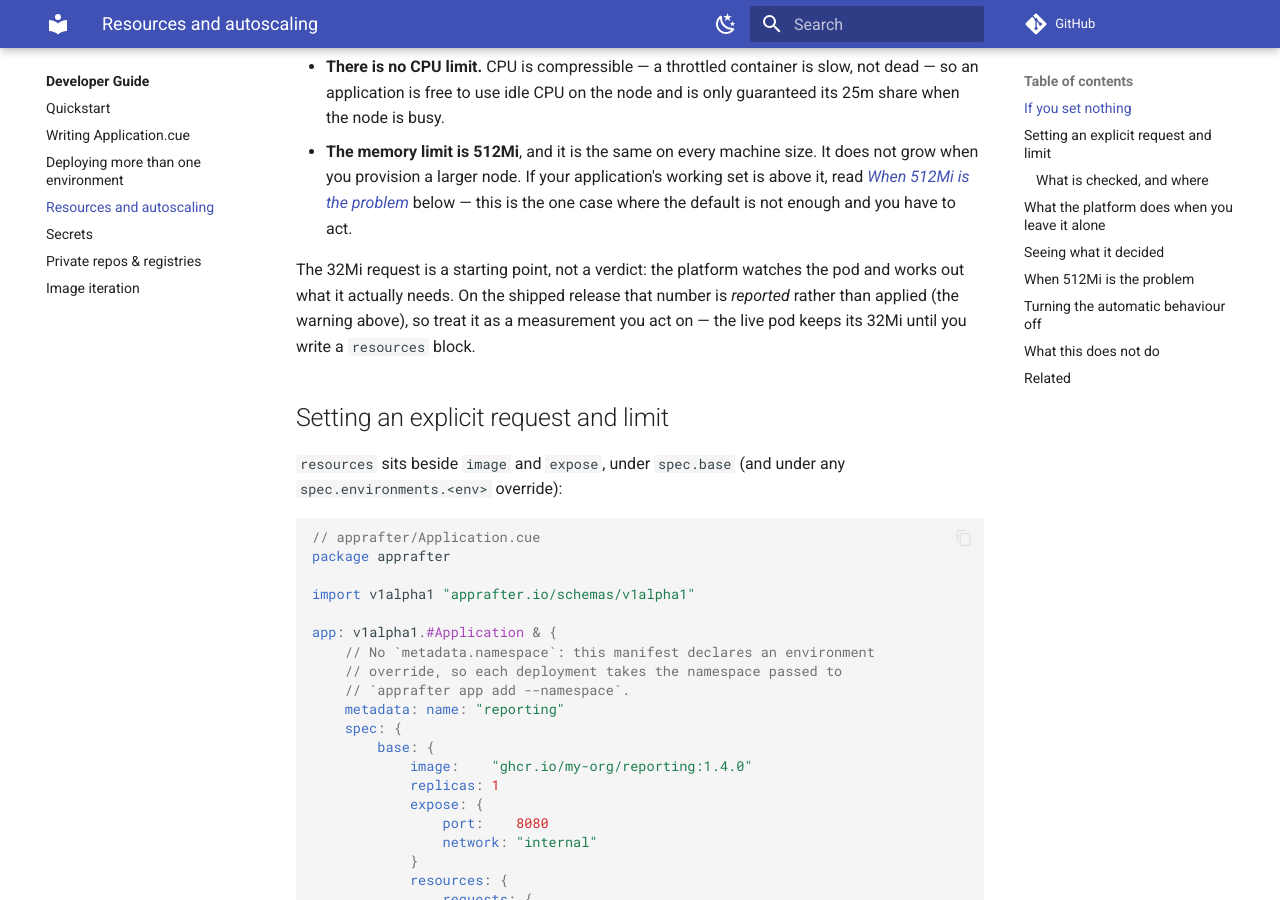
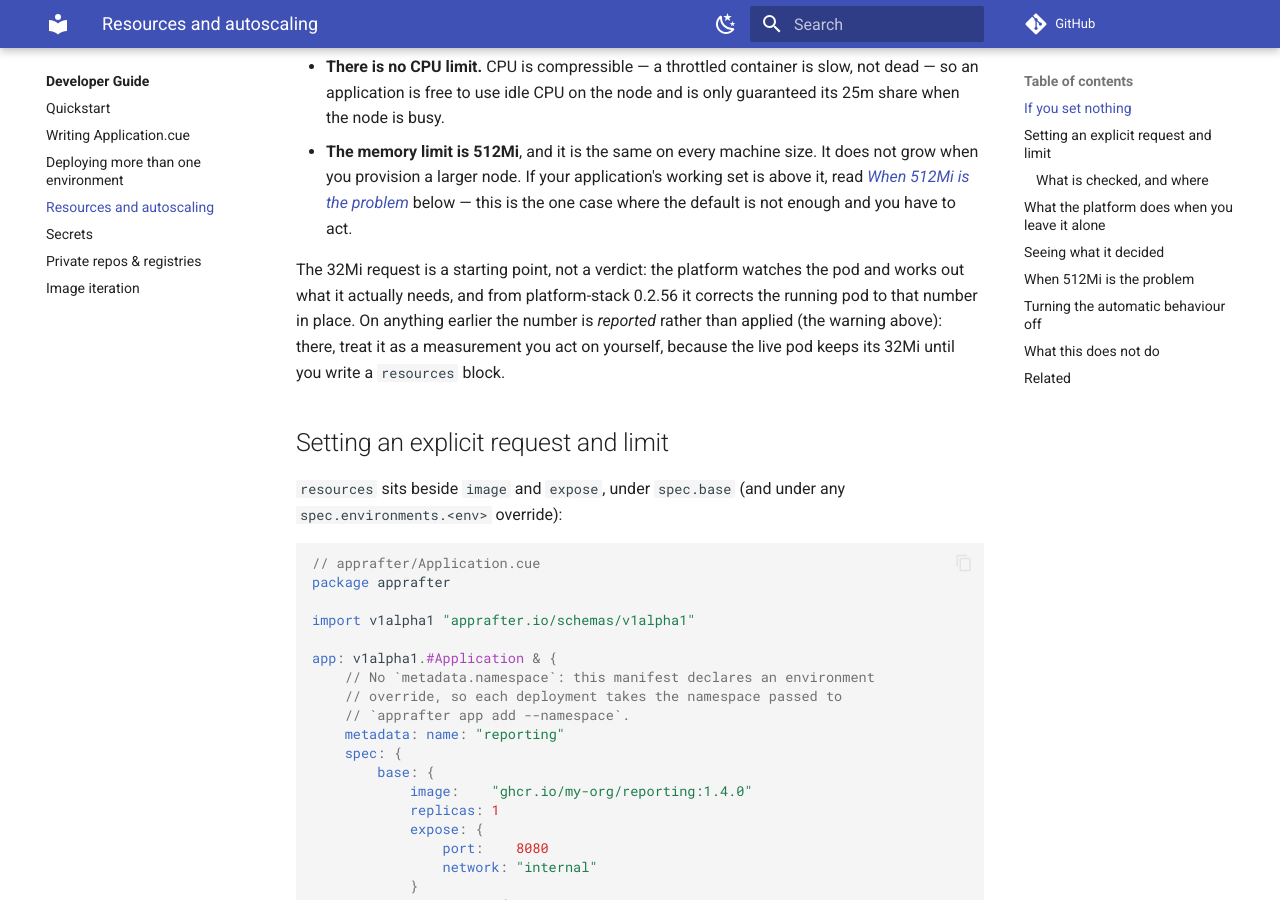
Before and after one commit to AppRafter/apprafter, an MkDocs documentation site: the page built from docs/dev-guide/resources-and-autoscaling.md, in a window 1280 px wide and 900 px high, scrolled down 1619 px. Built offline with MkDocs 1.6.1 and Material for MkDocs 9.7.7, drawn with Linux system fonts in a browser that asks for light colours; comment, search, counter and statistics services are not loaded; some of the changed text lies outside the part shown.

Commit message:
docs: correct the pages this release falsifies
Co-Authored-By: Claude Opus 5 (1M context) <noreply@anthropic.com>
Claude-Session: https://claude.ai/code/session_01YCU19bWQGDdAgyZsqRqauq

````diff
--- a/docs/dev-guide/resources-and-autoscaling.md
+++ b/docs/dev-guide/resources-and-autoscaling.md
@@ -96,10 +96,12 @@ Three things follow from that, and all three are deliberate:
   where the default is not enough and you have to act.
 
 The 32Mi request is a starting point, not a verdict: the platform
-watches the pod and works out what it actually needs. On the shipped
-release that number is *reported* rather than applied (the warning
-above), so treat it as a measurement you act on — the live pod keeps
-its 32Mi until you write a `resources` block.
+watches the pod and works out what it actually needs, and from
+platform-stack 0.2.56 it corrects the running pod to that number in
+place. On anything earlier the number is *reported* rather than applied
+(the warning above): there, treat it as a measurement you act on
+yourself, because the live pod keeps its 32Mi until you write a
+`resources` block.
 
 ## Setting an explicit request and limit
 
@@ -419,11 +421,11 @@ using its default. The three modes:
 | `up-only` | Corrects **up** only. A request that has been raised is never brought back down on a running pod, so nothing is reclaimed. |
 | `off` | Keeps observing and keeps reporting recommendations; changes no pod. |
 
-On the shipped release all three behave like `off`, because the two
-components that change pods do not start (the warning at the top of
-this page). The mode is still worth setting correctly — it is what the
-cluster will do the moment that is fixed — but changing it today
-changes nothing you can observe.
+From platform-stack 0.2.56 all three do exactly what the table says. On
+anything earlier all three behave like `off`, because the two components
+that change pods do not start (the warning at the top of this page) —
+setting the mode correctly is still worth doing there, since it is what
+the cluster will do the moment it is upgraded.
 
 ```sh
 apprafter platform autoscale set up-only
````
Also changed, not shown: docs/measurements/day2-followups.md (+16 -4 lines), docs/measurements/schema-followups.md (+33 -13 lines).
